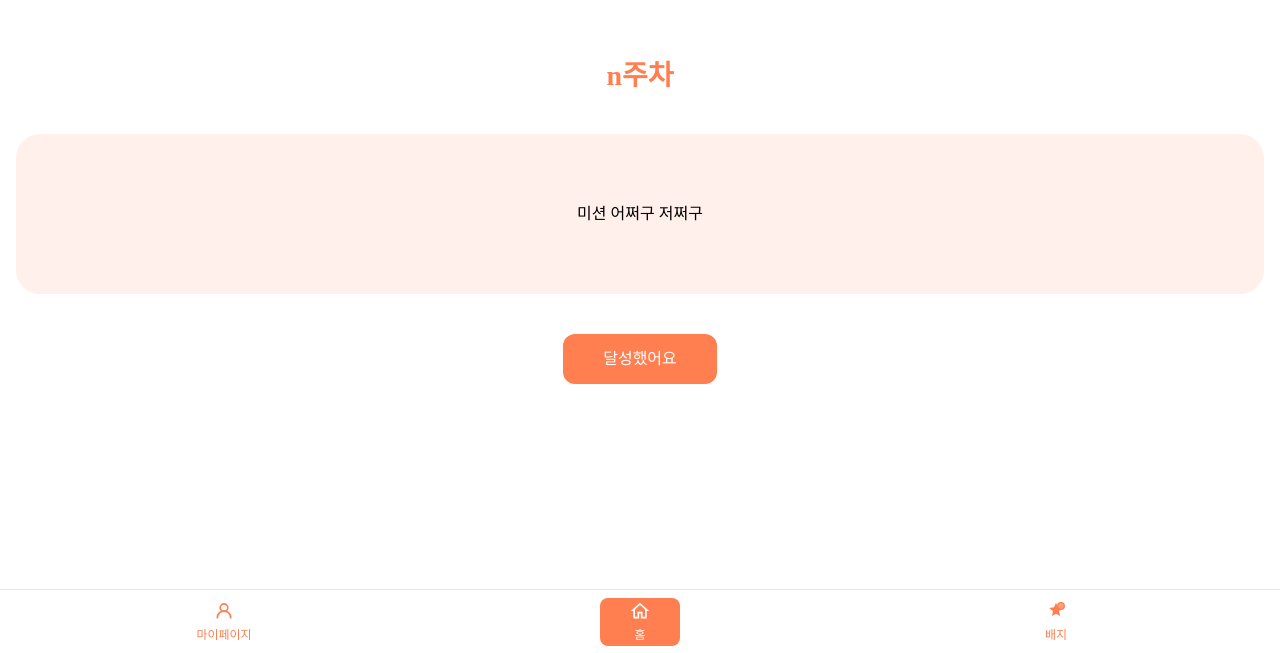
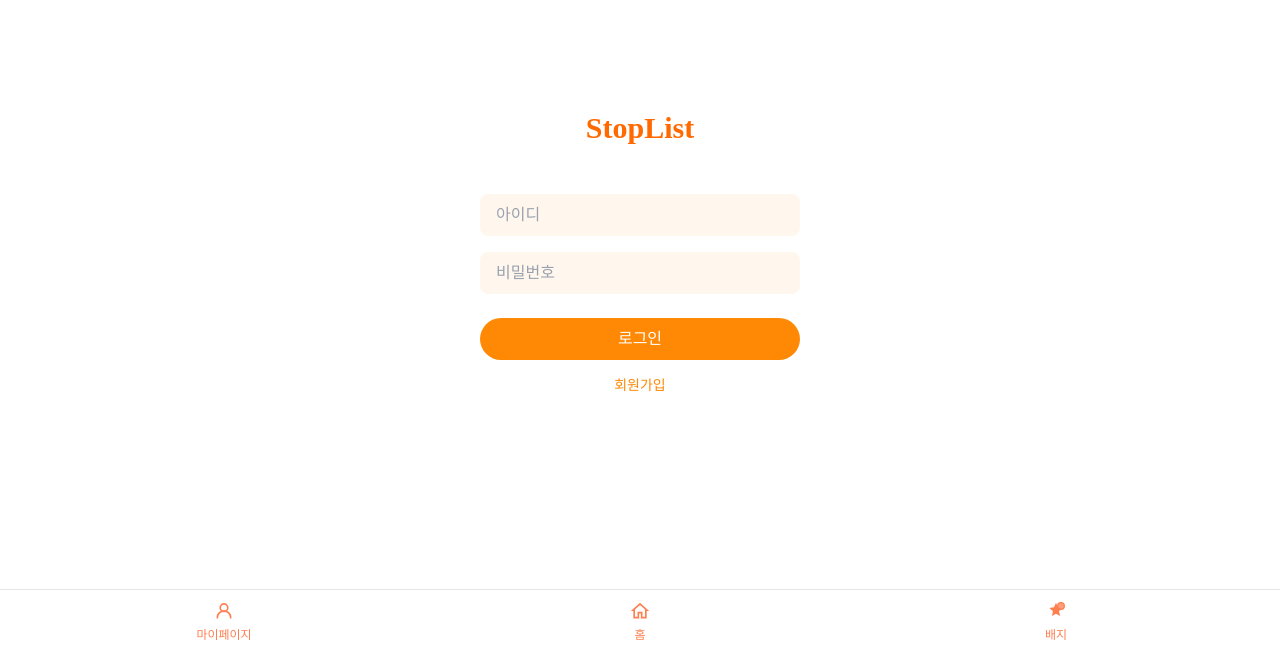
Before and after one commit to devclub-official/stoplist_fe, a React (Vite) app: page / in a window 1280 px wide. Shown: the part 147-800 px from the top of the page. Built offline with nearby package versions, Linux system fonts and the light colour scheme; a web font is replaced by a local one.

Commit message:
feat: login, signup 경로 추가 및 수정

```diff
--- a/src/app/App.tsx
+++ b/src/app/App.tsx
@@ -35,16 +35,16 @@ function App() {
         </Link>
 
         <Link
-          to="/"
+          to="/home"
           className={`flex flex-col items-center justify-center rounded-lg w-20 h-12 ${
-            isActive("/")
+            isActive("/home")
               ? "bg-coral-600 text-white"
               : "bg-white text-coral-600"
           }`}
         >
           <img
             src={
-              isActive("/")
+              isActive("/home")
                 ? "/src/asset/home-icon-white.svg"
                 : "/src/asset/home-icon.svg"
             }
--- a/src/app/router.tsx
+++ b/src/app/router.tsx
@@ -3,6 +3,8 @@ import { createBrowserRouter, RouterProvider } from "react-router";
 import App from "./App";
 import ErrorPage from "./ErrorPage";
 
+const LoginPage = lazy(() => import("@/page/LoginPage"));
+const SignUpPage = lazy(() => import("@/page/SignUpPage"));
 const HomePage = lazy(() => import("@/page/HomePage"));
 const BadgePage = lazy(() => import("@/page/BadgePage"));
 
@@ -13,6 +15,16 @@ const router = createBrowserRouter([
     children: [
       {
         index: true,
+        Component: () => <LoginPage />,
+        errorElement: <ErrorPage />,
+      },
+      {
+        path: "/signup",
+        Component: () => <SignUpPage />,
+        errorElement: <ErrorPage />,
+      },
+      {
+        path: "/home",
         Component: () => <HomePage />,
         errorElement: <ErrorPage />,
       },
```
